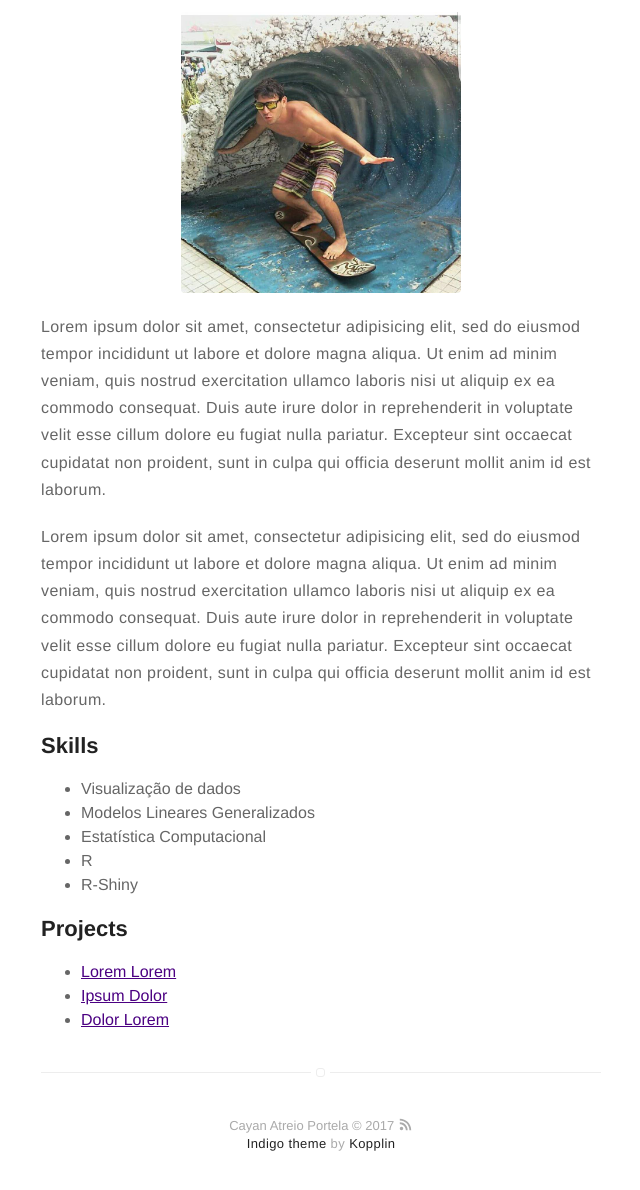
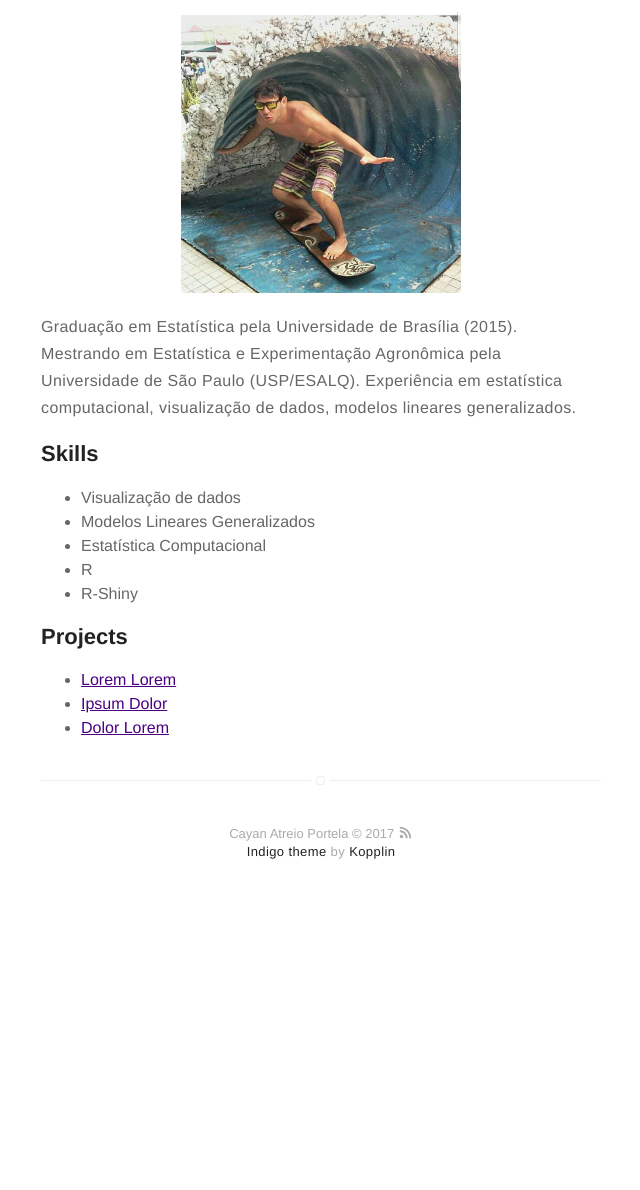
Before and after one commit to Cayan-Portela/cayan-portela.github.io, a Jekyll site: the page built from about.md, in a window 1280 px wide, cut to the strip 229-1444 px from the top of the page. Shown: the top 1190 px of the strip, without its empty margins (319-959 px from the left). Built offline with Jekyll 4.4.1, drawn with Linux system fonts in a browser that asks for light colours; after the commit the page ends 1152 px from its top, so only the background shows below that.

Commit message:
Update about.md

```diff
--- a/about.md
+++ b/about.md
@@ -4,19 +4,8 @@ layout: page
 ---
 ![Profile Image]({{ site.url }}/{{ site.picture }})
 
-<p>Lorem ipsum dolor sit amet, consectetur adipisicing elit, sed do eiusmod
-tempor incididunt ut labore et dolore magna aliqua. Ut enim ad minim veniam,
-quis nostrud exercitation ullamco laboris nisi ut aliquip ex ea commodo
-consequat. Duis aute irure dolor in reprehenderit in voluptate velit esse
-cillum dolore eu fugiat nulla pariatur. Excepteur sint occaecat cupidatat non
-proident, sunt in culpa qui officia deserunt mollit anim id est laborum.</p>
+<p>Graduação em Estatística pela Universidade de Brasília (2015). Mestrando em Estatística e Experimentação Agronômica pela Universidade de São Paulo (USP/ESALQ). Experiência em estatística computacional, visualização de dados, modelos lineares generalizados.</p>
 
-<p>Lorem ipsum dolor sit amet, consectetur adipisicing elit, sed do eiusmod
-tempor incididunt ut labore et dolore magna aliqua. Ut enim ad minim veniam,
-quis nostrud exercitation ullamco laboris nisi ut aliquip ex ea commodo
-consequat. Duis aute irure dolor in reprehenderit in voluptate velit esse
-cillum dolore eu fugiat nulla pariatur. Excepteur sint occaecat cupidatat non
-proident, sunt in culpa qui officia deserunt mollit anim id est laborum.</p>
 
 <h2>Skills</h2>
 
```
